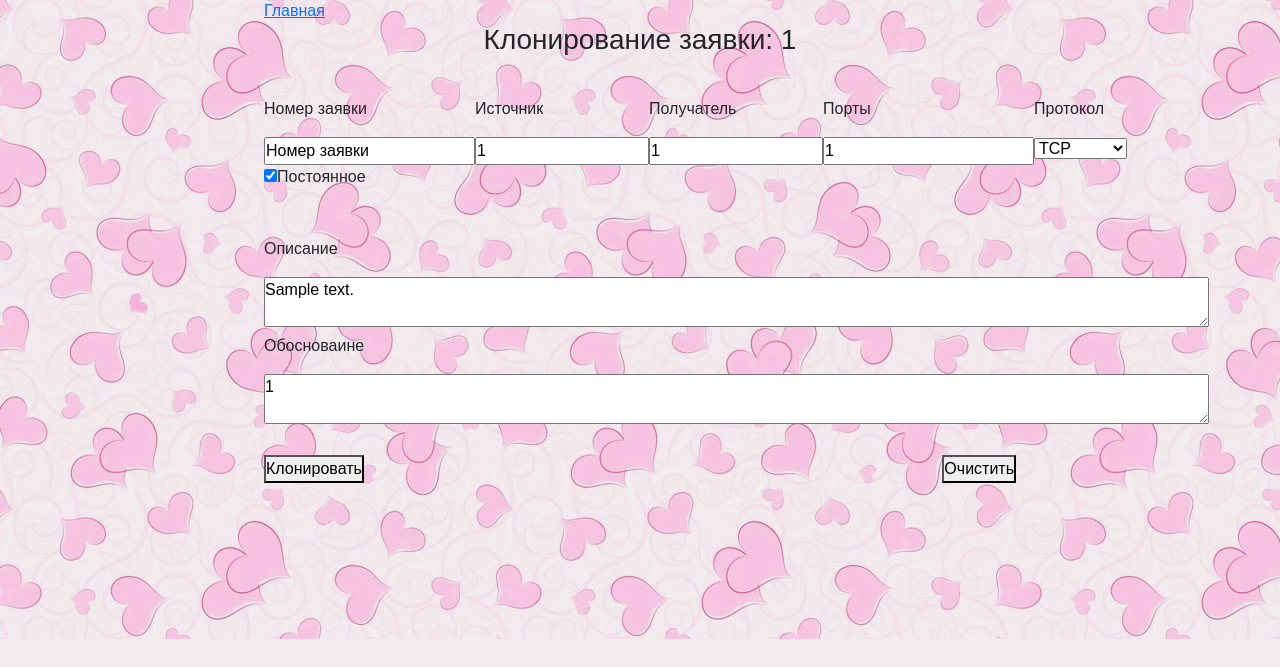
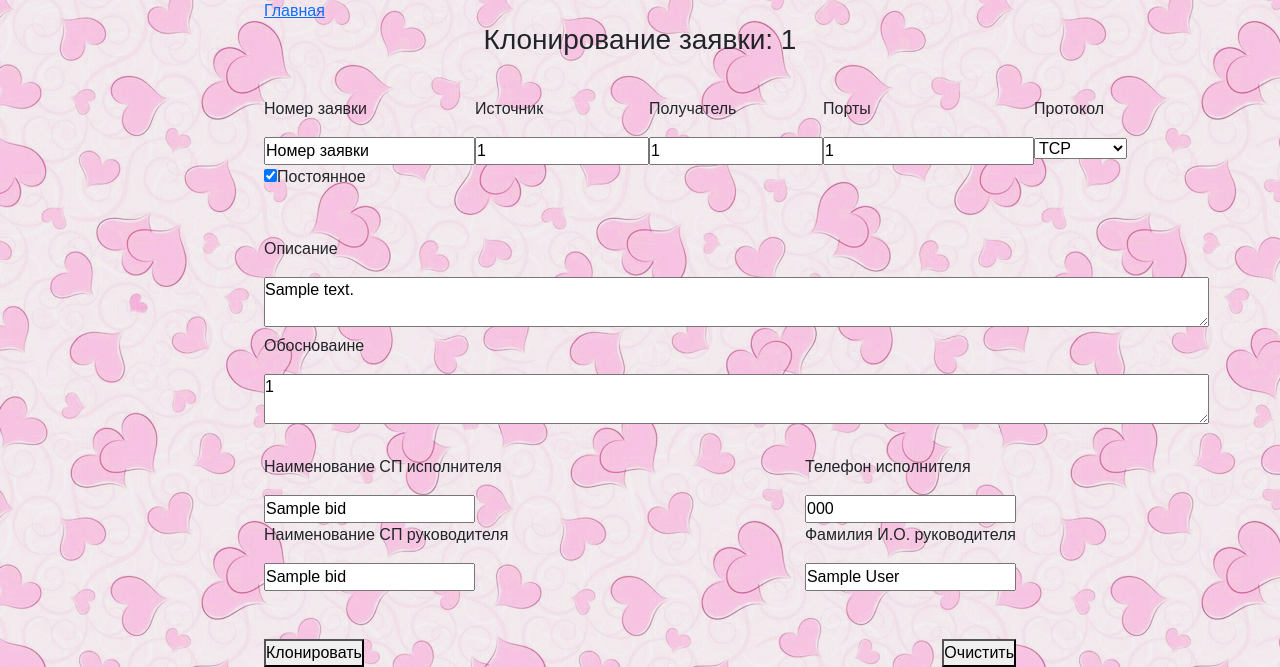
Before and after one commit to AtlantisOne/web_statement_firewall, a Django app: page /1/bid_clone/ in a window 1280 px wide. Shown: the part 161-828 px from the top of the page. Before the commit the page ends 800 px from the top, so only its background shows below. Run offline with Django 3.2, Linux system fonts and the light colour scheme; a user stored in the database is signed in; data comes from the database, SQL or seed files in the repository; tables that the repository leaves empty hold one stand-in row (values such as "Sample post").

Commit message:
//fix bid_templates

```diff
--- a/web_statement/main/forms.py
+++ b/web_statement/main/forms.py
@@ -6,7 +6,8 @@ class BidForm(ModelForm):
     class Meta:
         model = Bid
         fields = ['auth_user', 'num_bid', 'status_bid', 'source_bid', 'recipient_bid', 'port_bid', 'protocol_bid',
-                  'persistent_rule', 'date_rule_start', 'date_rule_end', 'justification_bid', 'description_bid']
+                  'persistent_rule', 'date_rule_start', 'date_rule_end', 'justification_bid', 'description_bid',
+                  'user_phone_bid', 'user_department_name_bid', 'boss_department_name_bid', 'boss_full_name_bid']
         widgets = {
             'num_bid': TextInput(attrs={
                 'placeholder': "Номер заявки"
--- a/web_statement/main/views.py
+++ b/web_statement/main/views.py
@@ -35,6 +35,7 @@ from django.shortcuts import get_object_or_404
 def gen_num_bid():
     pass
 
+
 def gen_docfile(data, request):
     doc = DocxTemplate("bid.docx")
 
@@ -49,7 +50,12 @@ def gen_docfile(data, request):
                'description_bid ': data.description_bid,
                'date_rule_start': data.date_rule_start,
                'date_rule_end': data.date_rule_end,
-               'auth_user': request.user.get_full_name()
+               'auth_user': request.user.get_full_name(),
+               'email_user': request.user.email,
+               'user_phone_bid': data.user_phone_bid,
+               'user_department_name_bid': data.user_department_name_bid,
+               'boss_department_name_bid': data.boss_department_name_bid,
+               'boss_full_name_bid': data.boss_full_name_bid
                }
     doc.render(context)
     doc.save(data.num_bid + '.docx')
@@ -82,6 +88,7 @@ def create_html(request, form=None):
     }
     return render(request, 'main/create_html.html', data)
 
+
 @login_required
 def bid_clone(request, id):
     error_bid = ''
@@ -108,18 +115,23 @@ def bid_clone(request, id):
         'complete_bid': complete_bid,
         'num_bid': num_bid,
         'inputs': {'num_bid': instance.num_bid,
-                       'source_bid': instance.source_bid,
-                       'recipient_bid': instance.recipient_bid,
-                       'port_bid': instance.port_bid,
-                       'protocol_bid': instance.protocol_bid,
-                       'description_bid': instance.description_bid,
-                       'justification_bid': instance.justification_bid,
-                       'persistent_rule': instance.persistent_rule,
-                       'description_bid ': instance.description_bid,
-                       'date_rule_start': instance.date_rule_start,
-                       'date_rule_end': instance.date_rule_end,
-                       'auth_user': request.user.get_full_name()
-                       }
+                   'source_bid': instance.source_bid,
+                   'recipient_bid': instance.recipient_bid,
+                   'port_bid': instance.port_bid,
+                   'protocol_bid': instance.protocol_bid,
+                   'description_bid': instance.description_bid,
+                   'justification_bid': instance.justification_bid,
+                   'persistent_rule': instance.persistent_rule,
+                   'description_bid ': instance.description_bid,
+                   'date_rule_start': instance.date_rule_start,
+                   'date_rule_end': instance.date_rule_end,
+                   'auth_user': request.user.get_full_name(),
+                   'email_user': request.user.email,
+                   'user_phone_bid': instance.user_phone_bid,
+                   'user_department_name_bid': instance.user_department_name_bid,
+                   'boss_department_name_bid': instance.boss_department_name_bid,
+                   'boss_full_name_bid': instance.boss_full_name_bid
+                   }
     }
     return render(request, 'main/bid_clone.html', data)
 
@@ -148,7 +160,10 @@ class Bid_edit(UpdateView):
     template_name = 'main/bid_edit.html'
     context_object_name = 'bid_edit'
     fields = ['num_bid', 'auth_user', 'source_bid', 'recipient_bid', 'port_bid', 'protocol_bid',
-              'persistent_rule', 'date_rule_start', 'date_rule_end', 'description_bid', 'justification_bid']
+              'persistent_rule', 'date_rule_start', 'date_rule_end', 'description_bid', 'justification_bid',
+              'user_phone_bid', 'user_department_name_bid', 'boss_department_name_bid',
+              'boss_full_name_bid']
+
 
 class Bid_delete(DeleteView):
     model = Bid
--- a/web_statement/templates/main/bid_clone.html
+++ b/web_statement/templates/main/bid_clone.html
@@ -19,7 +19,8 @@
 
                 <div>
                     <p>Источник</p>
-                    <input value="{{ inputs.source_bid }}" id="source_bid" name="source_bid" class="source_bid" placeholder="Источник" type="text"
+                    <input value="{{ inputs.source_bid }}" id="source_bid" name="source_bid" class="source_bid"
+                           placeholder="Источник" type="text"
                            size="16"
                            pattern="^(([0-9]|[1-9][0-9]|1[0-9]{2}|2[0-4][0-9]|25[0-5])\.){3}([0-9]|[1-9][0-9]|1[0-9]{2}|2[0-4][0-9]|25[0-5])$">
 
@@ -27,14 +28,16 @@
 
                 <div>
                     <p>Получатель</p>
-                    <input value="{{ inputs.recipient_bid }}" id="recipient_bid" name="recipient_bid" class="recipient_bid" placeholder="Получатель"
+                    <input value="{{ inputs.recipient_bid }}" id="recipient_bid" name="recipient_bid"
+                           class="recipient_bid" placeholder="Получатель"
                            type="text" size="16"
                            pattern="^(([0-9]|[1-9][0-9]|1[0-9]{2}|2[0-4][0-9]|25[0-5])\.){3}([0-9]|[1-9][0-9]|1[0-9]{2}|2[0-4][0-9]|25[0-5])$">
                 </div>
 
                 <div>
                     <p>Порты</p>
-                    <input value="{{ inputs.port_bid }}" name="port_bid" id="port_bid" class="port_bid" placeholder="Порты" type="text"
+                    <input value="{{ inputs.port_bid }}" name="port_bid" id="port_bid" class="port_bid"
+                           placeholder="Порты" type="text"
                            pattern="^[0-9]+$">
                 </div>
 
@@ -51,16 +54,21 @@
                 <script>
                     "use strict";
                     document.getElementById("protocol_bid").options[{{ inputs.protocol_bid.id }}-1].selected=true;
+
                 </script>
 
             </div>
             <div>
                 <label for="persistent_rule"><input name="persistent_rule" type="checkbox" id="persistent_rule"
-                                                    />Постоянное</label><br><br>
-                <label id="date_rule_start_label" for="date_rule_start"><input value="{{ inputs.date_rule_start }}" type="date" name="date_rule_start" id="date_rule_start"/>
+                />Постоянное</label><br><br>
+                <label id="date_rule_start_label" for="date_rule_start"><input value="{{ inputs.date_rule_start }}"
+                                                                               type="date" name="date_rule_start"
+                                                                               id="date_rule_start"/>
                     Начальная
                     дата действия</label><br>
-                <label id="date_rule_end_label" for="date_rule_end"><input value="{{ inputs.date_rule_end }}" type="date" name="date_rule_end" id="date_rule_end"/> Конечная дата
+                <label id="date_rule_end_label" for="date_rule_end"><input value="{{ inputs.date_rule_end }}"
+                                                                           type="date" name="date_rule_end"
+                                                                           id="date_rule_end"/> Конечная дата
                     действия</label>
                 <input type="hidden" name="auth_user" id="auth_user" value="{{ request.user.id }}"/>
                 <input type="hidden" name="status_bid" id="status_bid" value="1"/>
@@ -77,6 +85,35 @@
                 <textarea id="justification_bid" name="justification_bid" cols="100" rows="2"
                           placeholder="Обоснование">{{ inputs.justification_bid }}</textarea>
                 <br><br>
+                <div class="main">
+                    <div>
+                        <p>Наименование СП исполнителя</p>
+                        <input id="user_department_name_bid" name="user_department_name_bid"
+                               class="user_department_name_bid" placeholder="" type="text"
+                               value="{{ inputs.user_department_name_bid }}">
+                    </div>
+                    <div>
+                        <p>Телефон исполнителя</p>
+                        <input id="user_phone_bid" name="user_phone_bid" class="user_phone_bid" placeholder=""
+                               type="text"
+                               value="{{ inputs.user_phone_bid }}">
+                    </div>
+                </div>
+                <div class="main">
+                    <div>
+                        <p>Наименование СП руководителя</p>
+                        <input id="boss_department_name_bid" name="boss_department_name_bid"
+                               class="boss_department_name_bid" placeholder="" type="text"
+                               value="{{ inputs.boss_department_name_bid }}">
+                    </div>
+                    <div>
+                        <p>Фамилия И.О. руководителя</p>
+                        <input id="boss_full_name_bid" name="boss_full_name_bid" class="boss_full_name_bid"
+                               placeholder="" type="text"
+                               value="{{ inputs.boss_full_name_bid }}">
+                    </div>
+                </div>
+                <br><br>
 
                 <div class="buttons_main">
                     <button name="result_button" type="submit">Клонировать</button>
--- a/web_statement/templates/main/bid_detail.html
+++ b/web_statement/templates/main/bid_detail.html
@@ -17,6 +17,10 @@
     <p>{{ bid_detail.date_rule_end }}</p>
     <p>{{ bid_detail.justification_bid }}</p>
     <p>{{ bid_detail.description_bid }}</p>
+    <p>{{ bid_detail.user_phone_bid }}</p>
+    <p>{{ bid_detail.user_department_name_bid }}</p>
+    <p>{{ bid_detail.boss_department_name_bid }}</p>
+    <p>{{ bid_detail.boss_full_name_bid }}</p>
 
     <a href="{% url 'bid_edit' bid_detail.id %}">Редактировать</a>
     <a href="{% url 'bid_clone' bid_detail.id %}">Клонировать заявку</a>
```
Also changed, not shown: web_statement/templates/main/bid_edit.html (+37 -3 lines), web_statement/templates/main/create_html.html (+10 -6 lines), 1 other file.
